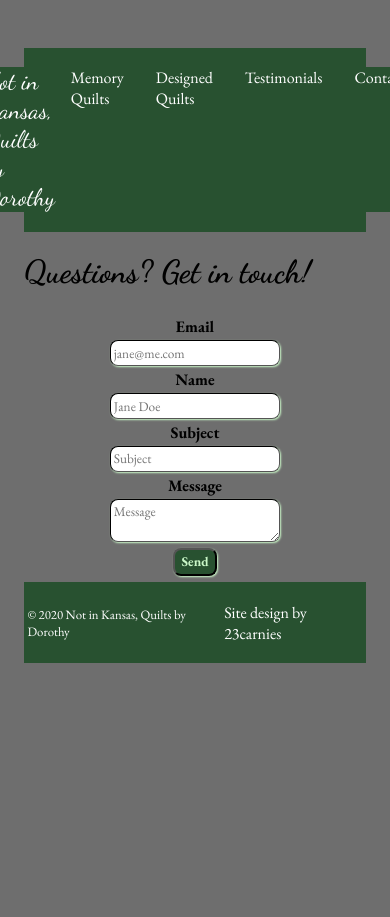
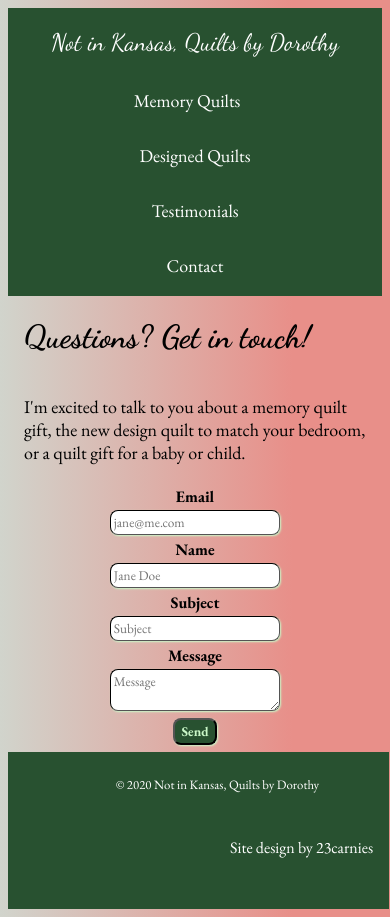
Before and after one commit to 23carnies/not-in-kansas-quilts, a Gatsby site: page /contact in a window 390 px wide. Before the commit the page ends 844 px from the top, so only its background shows below. Built offline with nearby package versions, Linux system fonts and the light colour scheme; Gatsby itself is replaced by a stand-in of ours.

Commit message:
Add some responsiveness for mobile. Remove layout component

```diff
--- a/src/components/Carousel/carousel.module.css
+++ b/src/components/Carousel/carousel.module.css
@@ -1 +1,5 @@
 @import url('https://fonts.googleapis.com/css2?family=Dancing+Script:wght@400;700&family=EB+Garamond:wght@400;700&display=swap');
+
+.carousel {
+    max-height: 200px;
+}
--- a/src/components/Carousel/designed.jsx
+++ b/src/components/Carousel/designed.jsx
@@ -181,7 +181,7 @@ class DesignedCarousel extends Component {
         return (
             <Carousel dynamicHeight={true} autoPlay={true}>
                 {this.state.designedQuilts.map((quilt, idx) =>
-                    <div>
+                    <div className="carousel">
                         key={idx}
                         <img src={quilt.img} alt={quilt.alt}/>
                         <p className="legend">{quilt.legend}</p>
--- a/src/components/Carousel/memory.jsx
+++ b/src/components/Carousel/memory.jsx
@@ -8,7 +8,7 @@ class MemoryCarousel extends Component {
     state = {
         memoryQuilts: [
             {
-                img: "https://i.imgur.com/BYdC9He.jpg",
+                img: "https://i.imgur.com/BYdC9He.jpg?3",
                 legend: "Road Race Memories",
                 alt: "Road Race T-shirt quilt on bed",
                 idx: 0
@@ -109,7 +109,7 @@ class MemoryCarousel extends Component {
         return (
             <Carousel dynamicHeight={true} autoPlay={true}>
               {this.state.memoryQuilts.map((quilt, idx) =>
-                    <div>
+                    <div className="carousel">
                         key={idx}
                         <img src={quilt.img} alt={quilt.alt}/>
                         <p className="legend">{quilt.legend}</p>
--- a/src/components/footer/footer.module.css
+++ b/src/components/footer/footer.module.css
@@ -2,10 +2,15 @@
 
 
 .footer {
+    width: 100%;
+    background-color: #285130;
+    padding: 1%;
+}
+
+.wrapper {
+    max-width: 1500px;
     display: flex;
     align-items: center;
-    background-color: #285130;
-    padding: 1%;
 }
 
 .p {
@@ -14,10 +19,30 @@
     color: white;
 }
 
-.footer > p:nth-child(2) {
-    margin-left: auto;
+.wrapper > p:nth-child(1) {
+    margin-left: 10%;
+}
+
+.wrapper > p:nth-child(2) {
+    margin-left: 55%;
 }
 
 #small {
     font-size: .8rem;
 }
+
+@media only screen and (max-width: 400px){
+    footer {
+        width: 100%;
+        height: 150px;
+    }
+    .wrapper {
+        width: 100%;
+        flex-direction: column;
+        justify-content: center;
+    }
+    .wrapper p {
+        margin-left: 0;
+        padding: 2% 0;
+    }
+}
--- a/src/components/footer/index.jsx
+++ b/src/components/footer/index.jsx
@@ -4,8 +4,10 @@ import styles from './footer.module.css'
 export default function Footer() {
     return (
         <footer className={styles.footer}>
+          <div className={styles.wrapper}>
             <p className={styles.p} id={styles.small}>&copy; {new Date().getFullYear()} Not in Kansas, Quilts by Dorothy</p>
             <p className={styles.p}>Site design by 23carnies</p>
+          </div>
         </footer>
     )
 }
--- a/src/components/navbar/index.jsx
+++ b/src/components/navbar/index.jsx
@@ -5,11 +5,13 @@ import styles from './navbar.module.css'
 export default function NavBar() {
     return (
         <nav className={styles.nav}>
+            <div className={styles.wrapper}>
             <Link to="/" id={styles.siteTitle}>Not in Kansas, Quilts by Dorothy</Link>
             <Link to="/memory">Memory Quilts</Link>
             <Link to="/design">Designed Quilts</Link>
             <Link to="/testimonials">Testimonials</Link>
             <Link to="/contact">Contact</Link>
+            </div>
         </nav>
     )
 }
--- a/src/components/navbar/navbar.module.css
+++ b/src/components/navbar/navbar.module.css
@@ -2,14 +2,19 @@
 
 
 .nav {
-    display: flex;
-    /* align-items: center; */
-    justify-content: center;
+    width: 100%;
     background-color: #285130;
-    padding: 1%;
 }
 
-.nav > * {
+.wrapper {
+    max-width: 1500px;
+    display: flex;
+    align-items: center;
+    justify-content: center;
+    padding: 1% 0;
+}
+
+.wrapper > a {
     display: inline-block;
     margin: 1rem;
     color: #FFF;
@@ -17,8 +22,12 @@
     background-color: #285130;
 }
 
-.nav > a:not(#siteTitle) {
+.wrapper > a:nth-child(2){
+    margin-left: 25%;
+}
 
+.wrapper > a:not(#siteTitle) {
+    font-size: 18px;
 }
 
 .nav > a:nth-child(2) {
@@ -34,3 +43,12 @@
     background-color: #285130;
 
 }
+
+@media only screen and (max-width: 400px) {
+    .wrapper {
+        flex-direction: column;
+    }
+    .wrapper > a:nth-child(2){
+        margin-left: 0;
+    }
+}
--- a/src/pages/contact.jsx
+++ b/src/pages/contact.jsx
@@ -1,8 +1,9 @@
 import React, { Component, form } from 'react';
-import Layout from '../components/layout'
 import Header from '../components/header'
 import * as emailjs from 'emailjs-com'
 import styles from './index.module.css'
+import NavBar from '../components/navbar';
+import Footer from '../components/footer';
 
 class Contact extends Component {
     state = {
@@ -49,8 +50,10 @@ class Contact extends Component {
     render() {
         return (
         <>
-            <Layout>
+        <NavBar />
+            <main className={styles.main}>
             <Header headerText="Questions? Get in touch!"/>
+            <p>I'm excited to talk to you about a memory quilt gift, the new design quilt to match your bedroom, or a quilt gift for a baby or child. </p>
             <form className={styles.contactform} onSubmit={this.handleSubmit}>
                 <input type="hidden" name="contact_number" />
                 <label className={styles.label}>Email</label>
@@ -87,7 +90,8 @@ class Contact extends Component {
                 />
                 <input className={styles.button} type="submit" value="Send" />
             </form>
-            </Layout>
+            </main>
+        <Footer />
         </>
          );
     }
--- a/src/pages/index.module.css
+++ b/src/pages/index.module.css
@@ -4,17 +4,27 @@
 * {
     font-family: 'EB Garamond', serif;
 }
+
+body {
+    background: linear-gradient(to right, rgb(209, 212, 204), rgb(232, 143, 137) 75%)
+}
+
 .main {
-    padding: 1%;
+    margin: 0 auto;
+    max-width: 1100px;
+    padding: 0 1rem;
+    display: flex;
+    flex-direction: column;
+    min-height: calc(100vh -5rem);
 }
 
 .dorothy {
     background-color: #caf7c8;
     top: 0;
     z-index: 10;
-    height: 300px;
+    height: 400px;
     margin: 0 auto;
-    background-image: url('https://i.imgur.com/eA9gs1P.jpg');
+    background-image: url('https://i.imgur.com/fQx1rrp.jpg');
     background-size: cover;
     background-repeat: no-repeat;
     background-position: top;
@@ -99,3 +109,18 @@ p {
 .button:active {
     box-shadow: none;
 }
+
+@media only screen and (max-width: 400px) {
+    .dorothy {
+        /* width: 100%; */
+        background-image: url(https://i.imgur.com/tL1s0TG.jpg);
+        background-size: contain;
+        background-color: black;
+    }
+
+    .photobox {
+        flex-direction: column;
+        justify-content: center;
+        align-items: center;
+    }
+}
```
Also changed, not shown: src/pages/design.jsx (+11 -5 lines), src/pages/index.jsx (+15 -8 lines), src/pages/memory.jsx (+6 -7 lines), src/pages/testimonials.jsx (+9 -8 lines), 3 other files.
